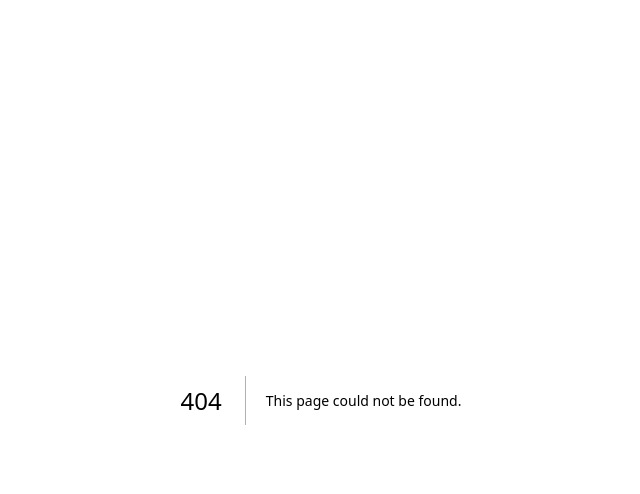
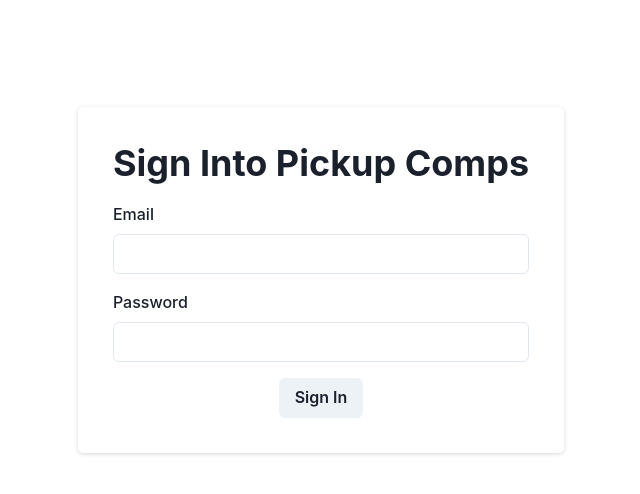
Before and after one commit to emenegger/pickup-comps-v4, a Next.js app: page /signin in a window 1280 px wide. Before the commit this address had no page. Shown: the top 494 px of the page, without its empty margins (319-959 px from the left). Built offline with nearby package versions, Linux system fonts and the light colour scheme; no server answers.

Commit message:
create signin and signout functions and add to navbar

```diff
--- /dev/null
+++ b/src/context/UserProvider.jsx
@@ -0,0 +1,34 @@
+import React, { createContext, useState } from 'react';
+
+export const UserContext = createContext();
+
+export const UserProvider = ({ children }) => {
+  const [currUser, setCurrUser] = useState(null);
+  const [currSession, setCurrSession] = useState(null);
+
+  // // Function to update user and session data
+  // const updateUserAndSession = (userData, sessionData) => {
+  //   setUser(userData);
+  //   setSession(sessionData);
+  // };
+
+  // // Function to clear user and session data
+  // const clearUserAndSession = () => {
+  //   setUser(null);
+  //   setSession(null);
+  // };
+
+  // Context value
+  const contextValue = {
+    currUser,
+    currSession,
+    setCurrUser,
+    setCurrSession,
+  };
+
+  return (
+    <UserContext.Provider value={contextValue}>
+      {children}
+    </UserContext.Provider>
+  );
+};
--- a/src/pages/_app.js
+++ b/src/pages/_app.js
@@ -1,10 +1,13 @@
 // import '@/styles/globals.css'
 import { ChakraProvider } from "@chakra-ui/react";
+import { UserProvider } from "@/context/UserProvider";
 
 export default function App({ Component, pageProps }) {
   return (
     <ChakraProvider>
-      <Component {...pageProps} />
+      <UserProvider>
+        <Component {...pageProps} />
+      </UserProvider>
     </ChakraProvider>
   );
 }
--- /dev/null
+++ b/src/pages/signin.jsx
@@ -0,0 +1,85 @@
+import { useState, useContext } from "react";
+import { useRouter } from "next/router";
+import {
+  Box,
+  Button,
+  Container,
+  FormControl,
+  FormLabel,
+  Input,
+  useToast,
+  Flex,
+  VStack,
+  Heading
+} from "@chakra-ui/react";
+import supabase from "../pages/api/client";
+import { UserContext } from "@/context/UserProvider";
+
+const SignIn = () => {
+  const [email, setEmail] = useState("");
+  const [password, setPassword] = useState("");
+  const { currUser, currSession, setCurrUser, setCurrSession } =  useContext(UserContext);
+  const router = useRouter()
+  const toast = useToast();
+
+  const handleSignIn = async () => {
+    const {
+      data: { user, session },
+      error,
+    } = await supabase.auth.signInWithPassword({ email, password });
+    if (error) {
+      toast({
+        title: "Sign Up Error",
+        description: error.message,
+        status: "error",
+        duration: 9000,
+        isClosable: true,
+      });
+    } else {
+      console.log("user", user);
+      console.log("session", session);
+      // set the session and the user
+      setCurrSession(session);
+      setCurrUser(user);
+      router.push("/");
+    }
+  };
+
+  return (
+    <Container>
+      <Flex direction="column" justify="center" align="center" h="70vh">
+        <VStack
+          spacing="1rem"
+          css={{
+            borderRadius: 5,
+            padding: 35,
+            boxShadow: "rgba(0, 0, 0, 0.16) 0px 1px 4px",
+          }}
+        >
+          <Heading>Sign Into Pickup Comps</Heading>
+          <FormControl>
+            <FormLabel>Email</FormLabel>
+            <Input
+              type="email"
+              value={email}
+              onChange={(e) => setEmail(e.target.value)}
+            />
+          </FormControl>
+
+          <FormControl>
+            <FormLabel>Password</FormLabel>
+            <Input
+              type="password"
+              value={password}
+              onChange={(e) => setPassword(e.target.value)}
+            />
+          </FormControl>
+
+          <Button onClick={handleSignIn}>Sign In</Button>
+        </VStack>
+      </Flex>
+    </Container>
+  );
+};
+
+export default SignIn;
```
Also changed, not shown: src/components/NavBar.jsx (+65 -4 lines), src/hooks/useUser.jsx (added, +30 -0 lines), src/pages/index.js (+5 -3 lines).
